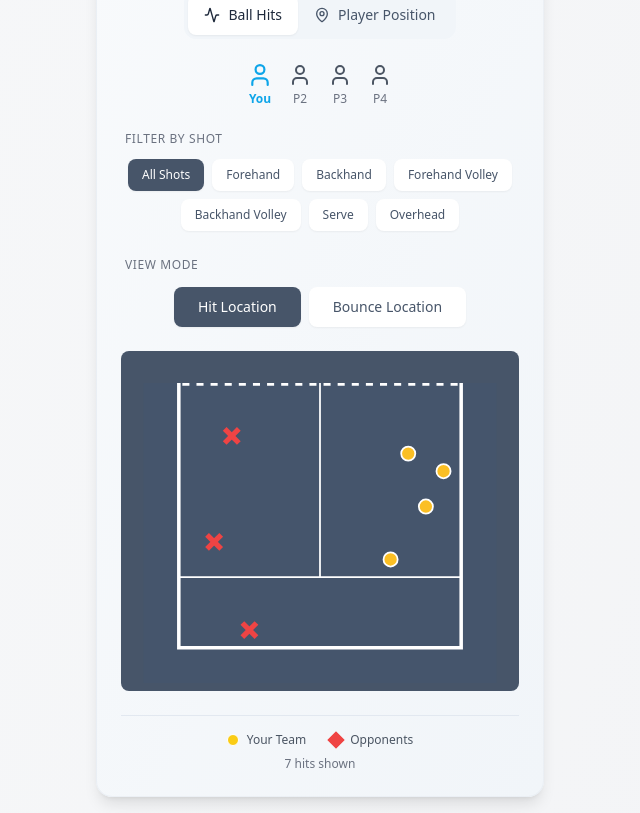
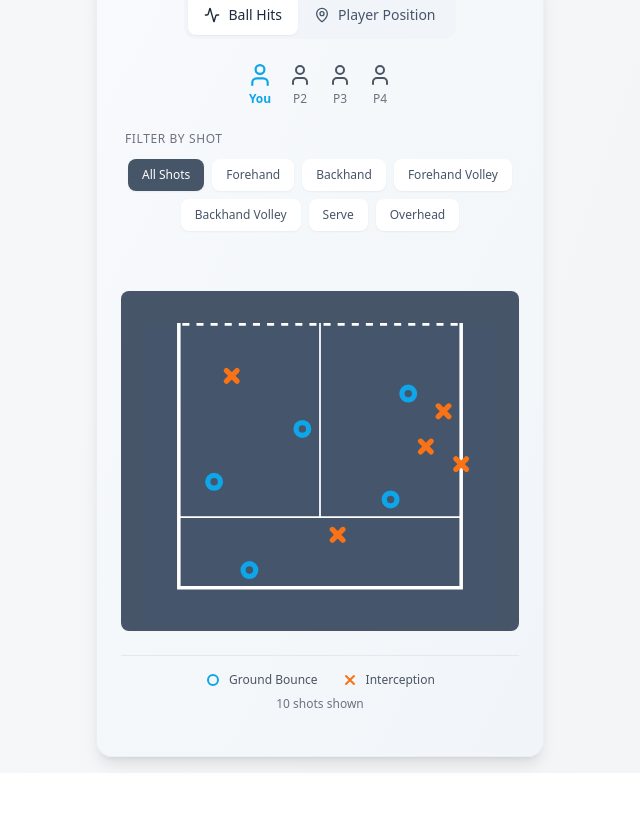
Before and after one commit to sdrrv/ai-report-demo, a React (Vite) app: page /ai-report-demo/report/1 in a window 1280 px wide. Shown: the part 2960-3773 px from the top of the page, without its empty margins (320-960 px from the left). After the commit the page ends 3733 px from the top, so only its background shows below. Built offline with nearby package versions, Linux system fonts and the light colour scheme.

Commit message:
feat: Visual improvements

```diff
--- a/src/components/BallMap.tsx
+++ b/src/components/BallMap.tsx
@@ -12,8 +12,7 @@ interface Shot {
     | 'backhandVolley'
     | 'serve'
     | 'overhead';
-  result: 'hit' | 'bounce';
-  team: 'yours' | 'opponent';
+  result: 'groundBounce' | 'interception';
 }
 
 interface BallMapProps {
@@ -26,9 +25,12 @@ type MainMode = 'ballHits' | 'playerPosition';
 const BallMap: React.FC<BallMapProps> = ({ delay = 0 }) => {
   const [mainMode, setMainMode] = useState<MainMode>('ballHits');
   const [selectedShot, setSelectedShot] = useState<string>('all');
-  const [viewMode, setViewMode] = useState<'hit' | 'bounce'>('hit');
   const [heatmapView, setHeatmapView] = useState<HeatmapView>('zones');
   const [animatedShots, setAnimatedShots] = useState(false);
+  const [isTransitioning, setIsTransitioning] = useState(false);
+  const [displayMode, setDisplayMode] = useState<MainMode>('ballHits');
+  const [isFilterTransitioning, setIsFilterTransitioning] = useState(false);
+  const [displayShot, setDisplayShot] = useState<string>('all');
 
   // Internal selected player state (matching SpeedCard pattern)
   const selectedPlayer = 1; // You
@@ -41,16 +43,54 @@ const BallMap: React.FC<BallMapProps> = ({ delay = 0 }) => {
     return () => clearTimeout(timer);
   }, [delay]);
 
+  // Handle smooth mode transition
+  const handleModeChange = (newMode: MainMode) => {
+    if (newMode === mainMode) return;
+
+    setIsTransitioning(true);
+
+    // Start transition out
+    setTimeout(() => {
+      setMainMode(newMode);
+      setDisplayMode(newMode);
+
+      // Start transition in
+      setTimeout(() => {
+        setIsTransitioning(false);
+      }, 50);
+    }, 300);
+  };
+
+  // Handle smooth filter transition
+  const handleFilterChange = (newFilter: string) => {
+    if (newFilter === selectedShot) return;
+
+    setIsFilterTransitioning(true);
+
+    // Start transition out
+    setTimeout(() => {
+      setSelectedShot(newFilter);
+      setDisplayShot(newFilter);
+
+      // Start transition in
+      setTimeout(() => {
+        setIsFilterTransitioning(false);
+      }, 50);
+    }, 200);
+  };
+
   // Sample shot data - adjusted for half court (y coordinates now relative to half court)
   const shots: Shot[] = [
-    { x: 75, y: 20, type: 'forehand', result: 'hit', team: 'yours' },
-    { x: 80, y: 35, type: 'backhand', result: 'hit', team: 'yours' },
-    { x: 70, y: 50, type: 'forehand', result: 'hit', team: 'yours' },
-    { x: 25, y: 15, type: 'forehand', result: 'hit', team: 'opponent' },
-    { x: 20, y: 45, type: 'backhand', result: 'hit', team: 'opponent' },
-    { x: 30, y: 70, type: 'serve', result: 'hit', team: 'opponent' },
-    { x: 85, y: 25, type: 'overhead', result: 'hit', team: 'yours' },
-    { x: 90, y: 40, type: 'forehandVolley', result: 'bounce', team: 'yours' },
+    { x: 75, y: 20, type: 'forehand', result: 'groundBounce' },
+    { x: 80, y: 35, type: 'backhand', result: 'interception' },
+    { x: 70, y: 50, type: 'forehand', result: 'groundBounce' },
+    { x: 25, y: 15, type: 'forehand', result: 'interception' },
+    { x: 20, y: 45, type: 'backhand', result: 'groundBounce' },
+    { x: 30, y: 70, type: 'serve', result: 'groundBounce' },
+    { x: 85, y: 25, type: 'overhead', result: 'interception' },
+    { x: 90, y: 40, type: 'forehandVolley', result: 'interception' },
+    { x: 45, y: 30, type: 'backhand', result: 'groundBounce' },
+    { x: 55, y: 60, type: 'forehand', result: 'interception' },
   ];
 
   const shotTypes = [
@@ -63,9 +103,8 @@ const BallMap: React.FC<BallMapProps> = ({ delay = 0 }) => {
   ];
 
   const filteredShots = shots.filter((shot) => {
-    const matchesType = selectedShot === 'all' || shot.type === selectedShot;
-    const matchesMode = shot.result === viewMode;
-    return matchesType && matchesMode;
+    const matchesType = displayShot === 'all' || shot.type === displayShot;
+    return matchesType;
   });
 
   const players = [
@@ -135,8 +174,8 @@ const BallMap: React.FC<BallMapProps> = ({ delay = 0 }) => {
         <div className="flex justify-center">
           <div className="inline-flex rounded-xl bg-slate-100 p-1">
             <button
-              onClick={() => setMainMode('ballHits')}
-              className={`flex items-center gap-2 rounded-lg px-4 py-2.5 text-sm font-medium transition-all ${
+              onClick={() => handleModeChange('ballHits')}
+              className={`flex items-center gap-2 rounded-lg px-4 py-2.5 text-sm font-medium transition-all duration-300 ${
                 mainMode === 'ballHits'
                   ? 'bg-white text-slate-800 shadow-sm'
                   : 'text-slate-600 hover:text-slate-800'
@@ -146,8 +185,8 @@ const BallMap: React.FC<BallMapProps> = ({ delay = 0 }) => {
               Ball Hits
             </button>
             <button
-              onClick={() => setMainMode('playerPosition')}
-              className={`flex items-center gap-2 rounded-lg px-4 py-2.5 text-sm font-medium transition-all ${
+              onClick={() => handleModeChange('playerPosition')}
+              className={`flex items-center gap-2 rounded-lg px-4 py-2.5 text-sm font-medium transition-all duration-300 ${
                 mainMode === 'playerPosition'
                   ? 'bg-white text-slate-800 shadow-sm'
                   : 'text-slate-600 hover:text-slate-800'
@@ -195,9 +234,16 @@ const BallMap: React.FC<BallMapProps> = ({ delay = 0 }) => {
         ))}
       </div>
 
-      {/* Controls based on main mode */}
-      {mainMode === 'ballHits' ? (
-        <div className="mb-6 space-y-5 transition-all duration-300">
+      {/* Controls container with fixed height to prevent jumping */}
+      <div className="relative z-20 mb-5" style={{ minHeight: '140px' }}>
+        {/* Ball Hits Controls */}
+        <div
+          className={`absolute inset-0 z-20 space-y-5 transition-all duration-300 ${
+            displayMode === 'ballHits' && !isTransitioning
+              ? 'scale-100 opacity-100'
+              : 'pointer-events-none scale-95 opacity-0'
+          }`}
+        >
           {/* Shot type filters */}
           <div className="space-y-3">
             <div className="flex items-center justify-between px-1">
@@ -206,16 +252,20 @@ const BallMap: React.FC<BallMapProps> = ({ delay = 0 }) => {
               </span>
               {selectedShot !== 'all' && (
                 <button
-                  onClick={() => setSelectedShot('all')}
+                  onClick={() => handleFilterChange('all')}
                   className="text-xs font-medium text-sky-500 transition-colors hover:text-sky-600"
                 >
                   Show all
                 </button>
               )}
             </div>
-            <div className="flex flex-wrap justify-center gap-2">
+            <div
+              className={`flex flex-wrap justify-center gap-2 transition-opacity duration-200 ${
+                isFilterTransitioning ? 'opacity-60' : 'opacity-100'
+              }`}
+            >
               <button
-                onClick={() => setSelectedShot('all')}
+                onClick={() => handleFilterChange('all')}
                 className={`rounded-lg px-3.5 py-2 text-xs font-medium transition-all ${
                   selectedShot === 'all'
                     ? 'bg-slate-600 text-white shadow-sm'
@@ -227,7 +277,7 @@ const BallMap: React.FC<BallMapProps> = ({ delay = 0 }) => {
               {shotTypes.map((type) => (
                 <button
                   key={type.id}
-                  onClick={() => setSelectedShot(type.id)}
+                  onClick={() => handleFilterChange(type.id)}
                   className={`rounded-lg px-3.5 py-2 text-xs font-medium transition-all ${
                     selectedShot === type.id
                       ? 'bg-slate-600 text-white shadow-sm'
@@ -239,38 +289,16 @@ const BallMap: React.FC<BallMapProps> = ({ delay = 0 }) => {
               ))}
             </div>
           </div>
+        </div>
 
-          {/* Hit/Bounce toggle */}
-          <div className="space-y-3">
-            <span className="px-1 text-xs font-medium uppercase tracking-wider text-gray-500">
-              View Mode
-            </span>
-            <div className="flex justify-center gap-2">
-              <button
-                onClick={() => setViewMode('hit')}
-                className={`rounded-lg px-6 py-2.5 text-sm font-medium transition-all ${
-                  viewMode === 'hit'
-                    ? 'bg-slate-600 text-white shadow-sm'
-                    : 'bg-white text-slate-600 shadow-sm hover:text-slate-800 hover:shadow-md'
+        {/* Player Position Controls */}
+        <div
+          className={`absolute inset-0 space-y-5 transition-all duration-300 ${
+            displayMode === 'playerPosition' && !isTransitioning
+              ? 'scale-100 opacity-100'
+              : 'pointer-events-none scale-95 opacity-0'
           }`}
         >
-                Hit Location
-              </button>
-              <button
-                onClick={() => setViewMode('bounce')}
-                className={`rounded-lg px-6 py-2.5 text-sm font-medium transition-all ${
-                  viewMode === 'bounce'
-                    ? 'bg-slate-600 text-white shadow-sm'
-                    : 'bg-white text-slate-600 shadow-sm hover:text-slate-800 hover:shadow-md'
-                }`}
-              >
-                Bounce Location
-              </button>
-            </div>
-          </div>
-        </div>
-      ) : (
-        <div className="mb-6 space-y-5 transition-all duration-300">
           {/* Heatmap view selector */}
           <div className="space-y-3">
             <span className="px-1 text-xs font-medium uppercase tracking-wider text-gray-500">
@@ -407,10 +435,10 @@ const BallMap: React.FC<BallMapProps> = ({ delay = 0 }) => {
             </div>
           </div>
         </div>
-      )}
+      </div>
 
-      {/* Half Padel Court */}
-      <div className="relative overflow-hidden rounded-lg bg-slate-600 p-2 pt-8">
+      {/* Half Padel Court  */}
+      <div className=" relative z-10 overflow-hidden rounded-lg bg-slate-600 p-2 pt-8">
         <svg
           viewBox="0 0 100 85"
           className="h-auto w-full"
@@ -459,10 +487,15 @@ const BallMap: React.FC<BallMapProps> = ({ delay = 0 }) => {
           />
 
           {/* Heatmap overlays (rectangles only) */}
-          {mainMode === 'playerPosition' && (
-            <>
+          <g
+            className={`transition-all duration-500 ${
+              displayMode === 'playerPosition' && !isTransitioning
+                ? 'opacity-100'
+                : 'opacity-0'
+            }`}
+          >
             {heatmapView === 'zones' && (
-                <g className="transition-opacity duration-300">
+              <g>
                 {/* Net zones (first row) */}
                 <rect
                   x="10"
@@ -535,7 +568,7 @@ const BallMap: React.FC<BallMapProps> = ({ delay = 0 }) => {
             )}
 
             {heatmapView === 'sides' && (
-                <g className="transition-opacity duration-300">
+              <g>
                 {/* Left Side */}
                 <rect
                   x="10"
@@ -566,7 +599,7 @@ const BallMap: React.FC<BallMapProps> = ({ delay = 0 }) => {
             )}
 
             {heatmapView === 'front-back' && (
-                <g className="transition-opacity duration-300">
+              <g>
                 {/* Front (Net area) */}
                 <rect
                   x="10"
@@ -586,59 +619,76 @@ const BallMap: React.FC<BallMapProps> = ({ delay = 0 }) => {
                 />
               </g>
             )}
-            </>
-          )}
+          </g>
 
           {/* Shots - only show when in ball hits mode */}
-          {mainMode === 'ballHits' &&
-            filteredShots.map((shot, index) => (
           <g
-                key={index}
+            className={`transition-all duration-500 ${
+              displayMode === 'ballHits' && !isTransitioning
+                ? 'opacity-100'
+                : 'opacity-0'
+            }`}
+          >
+            {filteredShots.map((shot, index) => (
+              <g
+                key={`${shot.x}-${shot.y}-${shot.type}-${shot.result}`}
                 style={{
-                  opacity: animatedShots ? 1 : 0,
-                  transform: animatedShots ? 'scale(1)' : 'scale(0)',
-                  transition: `all 0.3s ease-out ${index * 50}ms`,
+                  opacity:
+                    animatedShots &&
+                    displayMode === 'ballHits' &&
+                    !isFilterTransitioning
+                      ? 1
+                      : 0,
+                  transform:
+                    animatedShots &&
+                    displayMode === 'ballHits' &&
+                    !isFilterTransitioning
+                      ? 'scale(1)'
+                      : 'scale(0)',
+                  transition: `all 0.3s ease-out ${
+                    isFilterTransitioning ? 0 : index * 50
+                  }ms`,
                   transformOrigin: `${shot.x}px ${shot.y}px`,
+                  cursor: 'pointer',
                 }}
               >
-                {shot.team === 'yours' ? (
+                {shot.result === 'groundBounce' ? (
                   <circle
                     cx={shot.x}
                     cy={shot.y}
-                    r="2"
-                    fill="#fbbf24"
-                    stroke="white"
-                    strokeWidth="0.5"
-                    className="hover:r-3 cursor-pointer transition-all"
+                    r="1.8"
+                    fill="none"
+                    stroke="#0ea5e9"
+                    strokeWidth="1.5"
                   />
                 ) : (
                   <g>
-                    <line
-                      x1={shot.x - 2}
-                      y1={shot.y - 2}
-                      x2={shot.x + 2}
-                      y2={shot.y + 2}
-                      stroke="#ef4444"
+                    <path
+                      d={`M ${shot.x - 1.5} ${shot.y - 1.5} L ${shot.x + 1.5} ${
+                        shot.y + 1.5
+                      } M ${shot.x - 1.5} ${shot.y + 1.5} L ${shot.x + 1.5} ${
+                        shot.y - 1.5
+                      }`}
+                      stroke="#f97316"
                       strokeWidth="1.5"
-                    />
-                    <line
-                      x1={shot.x - 2}
-                      y1={shot.y + 2}
-                      x2={shot.x + 2}
-                      y2={shot.y - 2}
-                      stroke="#ef4444"
-                      strokeWidth="1.5"
+                      strokeLinecap="round"
                     />
                   </g>
                 )}
               </g>
             ))}
+          </g>
 
           {/* Heatmap text labels - moved to the end so they appear on top */}
-          {mainMode === 'playerPosition' && (
-            <>
+          <g
+            className={`transition-all duration-500 ${
+              displayMode === 'playerPosition' && !isTransitioning
+                ? 'opacity-100'
+                : 'opacity-0'
+            }`}
+          >
             {heatmapView === 'zones' && (
-                <g className="transition-opacity duration-300">
+              <g>
                 {/* Percentage badges */}
                 {heatmapData.map((data, index) => {
                   const row = Math.floor(index / 3);
@@ -667,7 +717,7 @@ const BallMap: React.FC<BallMapProps> = ({ delay = 0 }) => {
             )}
 
             {heatmapView === 'sides' && (
-                <g className="transition-opacity duration-300">
+              <g>
                 {/* Percentage badges */}
                 {heatmapData.map((data, index) => {
                   const x = 23.33 + index * 26.67;
@@ -694,7 +744,7 @@ const BallMap: React.FC<BallMapProps> = ({ delay = 0 }) => {
             )}
 
             {heatmapView === 'front-back' && (
-                <g className="transition-opacity duration-300">
+              <g>
                 {/* Percentage badges */}
                 {heatmapData.map((data, index) => {
                   const x = 70;
@@ -719,35 +769,63 @@ const BallMap: React.FC<BallMapProps> = ({ delay = 0 }) => {
                 })}
               </g>
             )}
-            </>
-          )}
+          </g>
         </svg>
       </div>
 
       {/* Dynamic legend/info based on mode */}
-      <div className="mt-6 border-t border-slate-200 pt-4">
-        {mainMode === 'ballHits' ? (
+      <div className=" mt-6 border-t border-slate-200 pt-4">
+        <div className="relative" style={{ minHeight: '60px' }}>
+          {/* Ball Hits Legend */}
+          <div
+            className={`absolute inset-0 transition-all duration-300 ${
+              displayMode === 'ballHits' && !isTransitioning
+                ? 'scale-100 opacity-100'
+                : 'pointer-events-none scale-95 opacity-0'
+            }`}
+          >
             <div className="flex flex-col items-center space-y-2">
               <div className="flex justify-center gap-6">
                 <div className="flex items-center gap-2">
-                <div className="h-3 w-3 rounded-full border border-white bg-yellow-400"></div>
-                <span className="text-xs text-gray-600">Your Team</span>
+                  <svg width="16" height="16" viewBox="0 0 16 16">
+                    <circle
+                      cx="8"
+                      cy="8"
+                      r="5"
+                      fill="none"
+                      stroke="#0ea5e9"
+                      strokeWidth="2"
+                    />
+                  </svg>
+                  <span className="text-xs text-gray-600">Ground Bounce</span>
                 </div>
                 <div className="flex items-center gap-2">
-                <div className="relative h-3 w-3">
-                  <div className="absolute inset-0 rotate-45 transform bg-red-500"></div>
-                  <div className="absolute inset-0 -rotate-45 transform bg-red-500"></div>
-                </div>
-                <span className="text-xs text-gray-600">Opponents</span>
+                  <svg width="16" height="16" viewBox="0 0 16 16">
+                    <path
+                      d="M 4 4 L 12 12 M 4 12 L 12 4"
+                      stroke="#f97316"
+                      strokeWidth="2"
+                      strokeLinecap="round"
+                    />
+                  </svg>
+                  <span className="text-xs text-gray-600">Interception</span>
                 </div>
               </div>
               <p className="text-xs text-gray-500">
-              {filteredShots.length} {viewMode === 'hit' ? 'hits' : 'bounces'}{' '}
-              shown
-              {selectedShot !== 'all' && ` (${selectedShot} only)`}
+                {filteredShots.length} shots shown
+                {displayShot !== 'all' && ` (${displayShot} only)`}
               </p>
             </div>
-        ) : (
+          </div>
+
+          {/* Player Position Info */}
+          <div
+            className={`absolute inset-0 transition-all duration-300 ${
+              displayMode === 'playerPosition' && !isTransitioning
+                ? 'scale-100 opacity-100'
+                : 'pointer-events-none scale-95 opacity-0'
+            }`}
+          >
             <div className="space-y-1 text-center">
               <p className="text-sm font-medium text-gray-700">
                 Player {selectedPlayer} Court Coverage
@@ -761,7 +839,8 @@ const BallMap: React.FC<BallMapProps> = ({ delay = 0 }) => {
                 heatmap analysis
               </p>
             </div>
-        )}
+          </div>
+        </div>
       </div>
     </div>
   );
```
Lines whose indentation alone changed are shown as unchanged.
